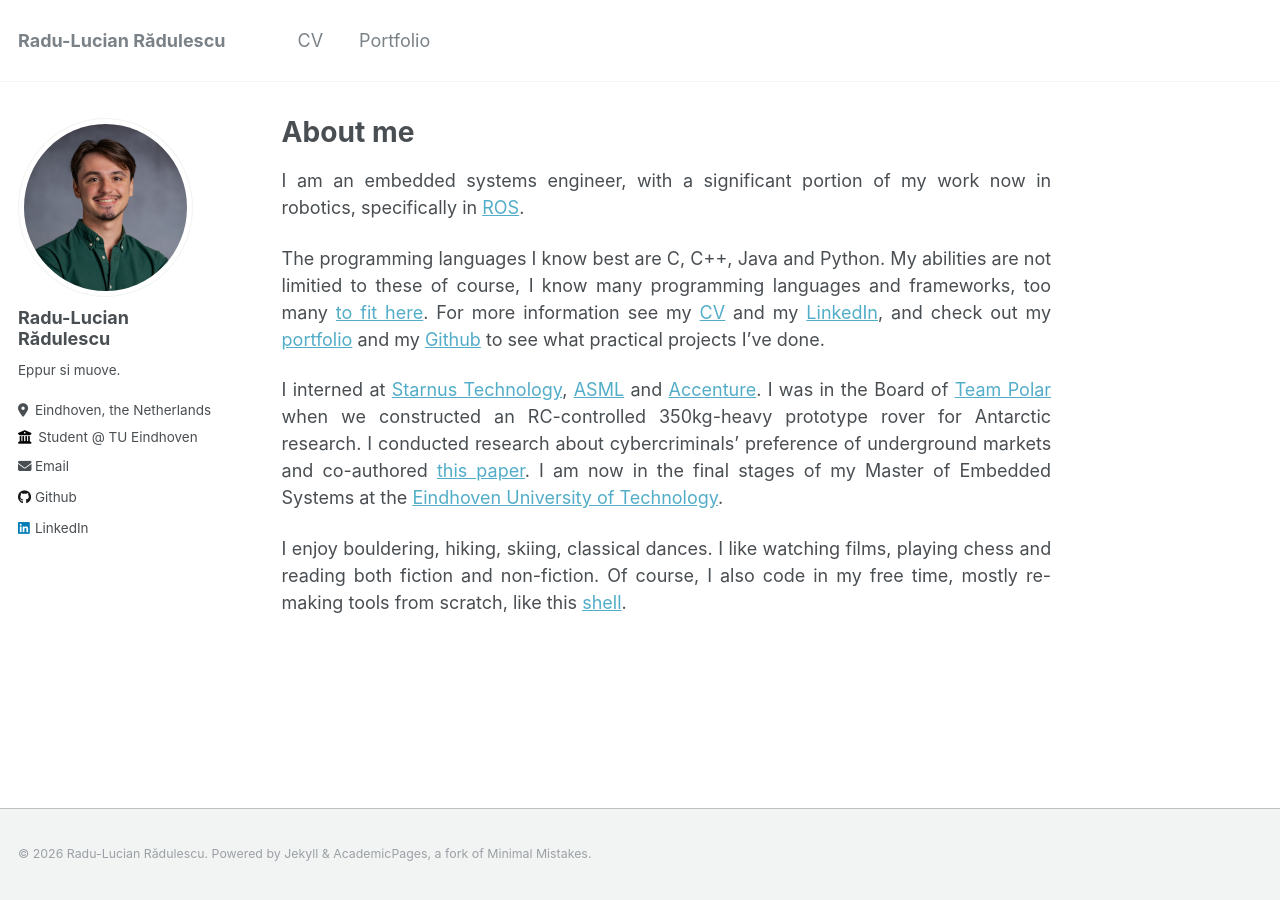
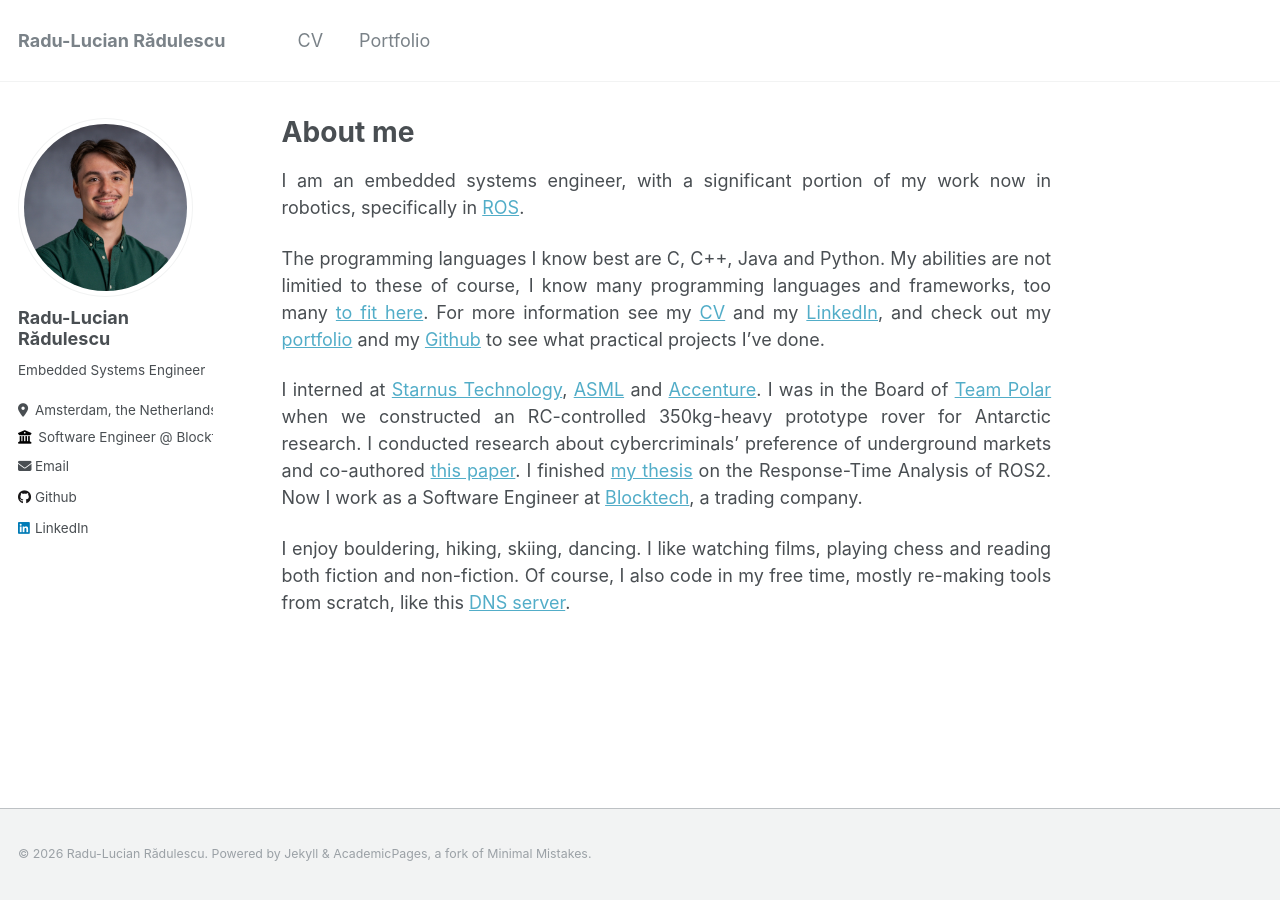
Before and after one commit to RaduLucianR/radulucianr.github.io, a Jekyll site: the page built from _pages/about.md, in a window 1280 px wide. Built offline with Jekyll 4.4.1, drawn with Linux system fonts in a browser that asks for light colours.

```diff
--- a/Gemfile
+++ b/Gemfile
@@ -16,7 +16,7 @@ gem "github-pages", group: :jekyll_plugins
 
 # gem "jekyll"
 
-gem "wdm", "~> 0.1.0" if Gem.win_platform?
+gem "wdm", "~> 0.2.0" if Gem.win_platform?
 
 gem 'tzinfo-data'
 
--- a/_config.yml
+++ b/_config.yml
@@ -24,9 +24,9 @@ author:
   avatar           : "me.jpeg"
   name             : "Radu-Lucian Rădulescu"
   pronouns         : # example: "she/her"
-  bio              : "Eppur si muove."
-  location         : "Eindhoven, the Netherlands"
-  employer         : "Student @ TU Eindhoven"
+  bio              : "Embedded Systems Engineer"
+  location         : "Amsterdam, the Netherlands"
+  employer         : "Software Engineer @ Blocktech"
   uri              : # URL
   email            : "radlucradulescu@gmail.com"
 
--- a/_pages/about.md
+++ b/_pages/about.md
@@ -11,6 +11,6 @@ I am an embedded systems engineer, with a significant portion of my work now in
 
 The programming languages I know best are C, C++, Java and Python. My abilities are not limitied to these of course, I know many programming languages and frameworks, too many [to fit here](https://www.laphamsquarterly.org/miscellany/fermats-last-margin-note). For more information see my [CV](https://rlradulescu.com/cv) and my [LinkedIn](https://www.linkedin.com/in/radu-lucian-radulescu/), and check out my [portfolio](https://rlradulescu.com/portfolio/) and my [Github](https://github.com/RaduLucianR) to see what practical projects I've done.
 
-I interned at [Starnus Technology](https://www.starnustech.com/), [ASML](https://www.asml.com/en) and [Accenture](https://www.accenture.com/nl-en). I was in the Board of [Team Polar](https://www.teampolar.org/) when we constructed an RC-controlled 350kg-heavy prototype rover for Antarctic research. I conducted research about cybercriminals’ preference of underground markets and co-authored [this paper](https://doi.org/10.48550/arXiv.2306.05898). I am now in the final stages of my Master of Embedded Systems at the [Eindhoven University of Technology](https://www.tue.nl/en/).
+I interned at [Starnus Technology](https://www.starnustech.com/), [ASML](https://www.asml.com/en) and [Accenture](https://www.accenture.com/nl-en). I was in the Board of [Team Polar](https://www.teampolar.org/) when we constructed an RC-controlled 350kg-heavy prototype rover for Antarctic research. I conducted research about cybercriminals’ preference of underground markets and co-authored [this paper](https://doi.org/10.48550/arXiv.2306.05898). I finished [my thesis](https://research.tue.nl/en/studentTheses/response-time-analysis-of-the-ros2-executor-using-schedule-abstra/) on the Response-Time Analysis of ROS2. Now I work as a Software Engineer at [Blocktech](https://www.block-tech.io/), a trading company.
 
-I enjoy bouldering, hiking, skiing, classical dances. I like watching films, playing chess and reading both fiction and non-fiction. Of course, I also code in my free time, mostly re-making tools from scratch, like this [shell](https://github.com/RaduLucianR/frozesh).
+I enjoy bouldering, hiking, skiing, dancing. I like watching films, playing chess and reading both fiction and non-fiction. Of course, I also code in my free time, mostly re-making tools from scratch, like this [DNS server](https://github.com/RaduLucianR/dns_server).
```
Also changed, not shown: _portfolio/17-ThesisCar.md (added, +26 -0 lines), images/portfolio/thesisCar/ros2archiCar.png (added), images/portfolio/thumbnails/theCar.png (added), 2 other files.
